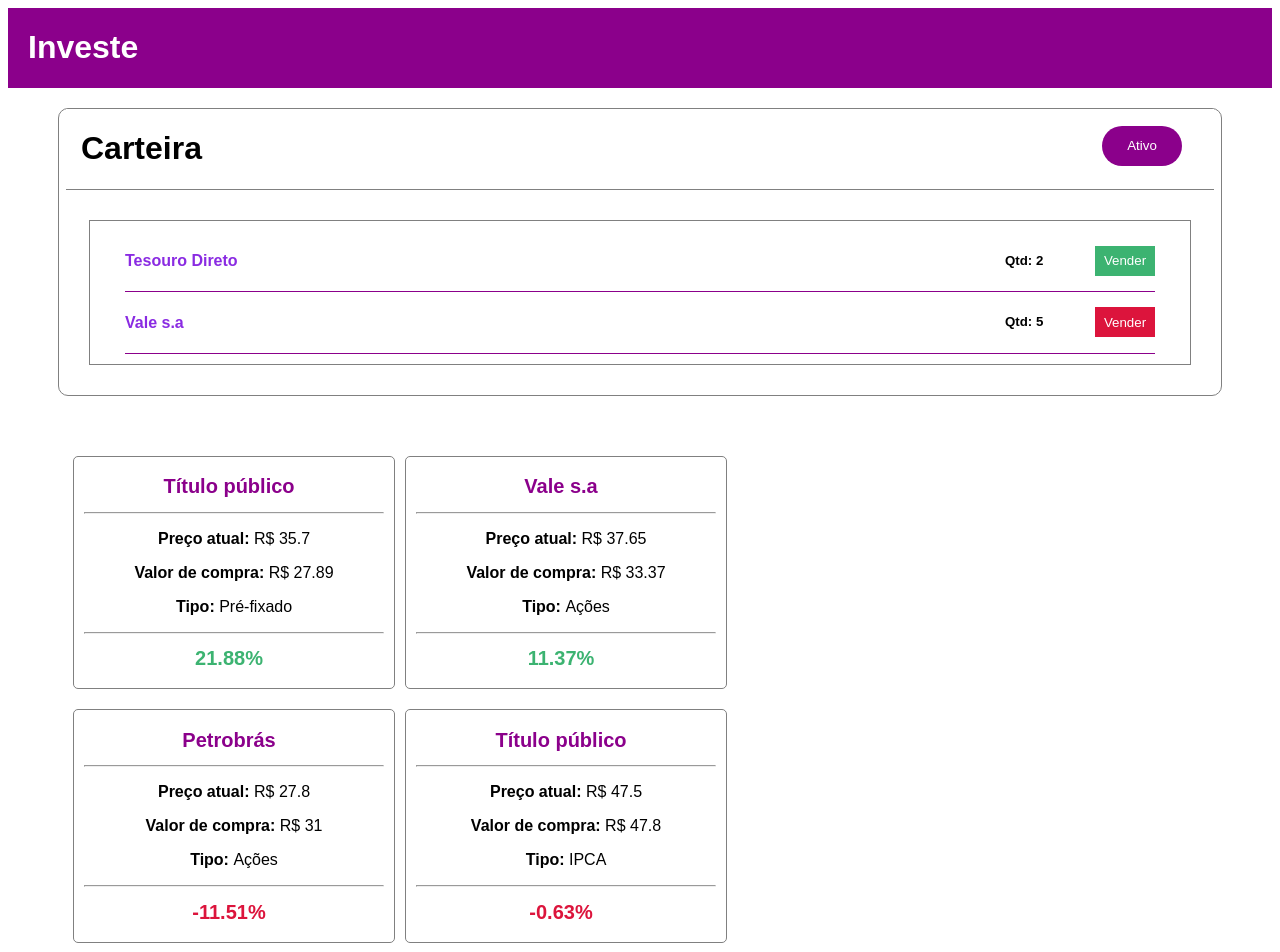
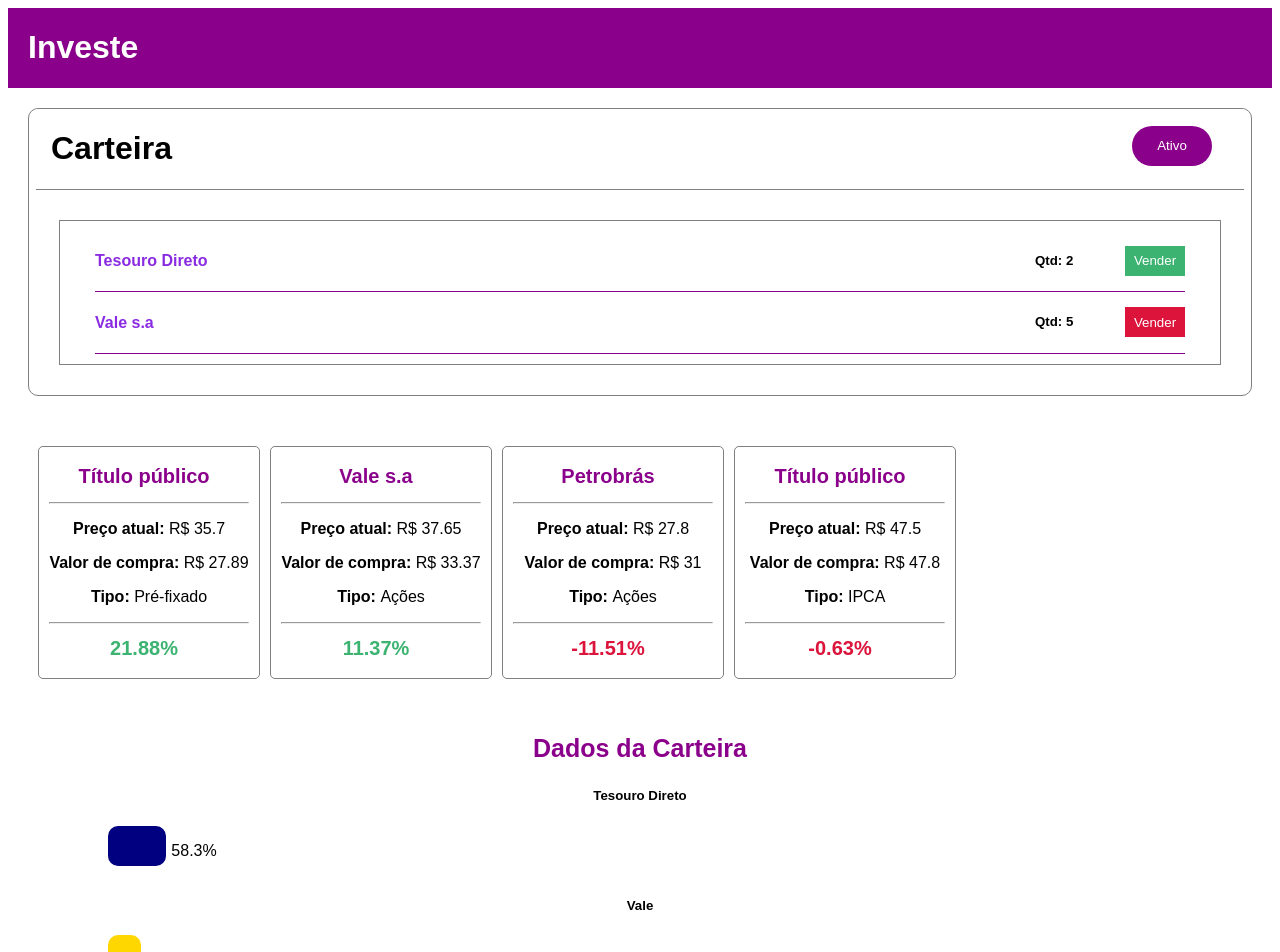
Before and after one commit to redsmedeiros/Investe, a React (Create React App) app: page / in a window 1280 px wide. Shown: the top 952 px of the page. Built offline with nearby package versions, Linux system fonts and the light colour scheme.

Commit message:
Update 4 files

```diff
--- a/src/Cards.css
+++ b/src/Cards.css
@@ -1,9 +1,11 @@
 .cards{
     display: flex;
+    flex-direction: row;
     flex-wrap: wrap;
-    width: 700px;
-    padding: 20px;
-    margin: 20px 0px 0px 45px;
+    align-items: center;
+    align-content: center;
+    padding: 30px;
+
 
 }
 
@@ -13,7 +15,7 @@
     margin-right: 10px;
     padding: 5px 10px;
     margin-top: 20px;
-    width: 300px;
+    width: 200px;
 }
 
 .cards-card h1{
--- a/src/Grafico.css
+++ b/src/Grafico.css
@@ -3,3 +3,14 @@
     height: 400px;
 
 }
+
+h3{
+    font-size: 25px;
+    color:#8b008b;
+}
+
+.grafico-dados{
+    display: flex;
+    flex-direction: row;
+    margin: 0 100px;
+}
--- a/src/Grafico.js
+++ b/src/Grafico.js
@@ -3,11 +3,24 @@
 const grafico = ()=>{
 
     const investimentos = [
-        {id:1, nome: "Tesouro Direto", qtd:2},
-        {id:2, nome: "Vale", qtd: 2},
-        {id:3, nome: "Petrobrás", qtd: 1}
+        {id:1, nome: "Tesouro Direto", qtd:7, color:"#000080"},
+        {id:2, nome: "Vale", qtd: 4, color:"#ffd700"},
+        {id:3, nome: "Petrobrás", qtd: 1, color:"#00fa9a"}
 
     ]
+
+    const cor = [
+        "#1c1c1c",
+        "#0000CD",
+        "#FFD700"
+        ]
+
+    const geradorCor = ()=>{
+        investimentos.forEach(x =>{
+          let number = Math.random()
+          return "teste"
+        })
+    }
 
     const calculoGrafico = ()=>{
         let total = 0
@@ -31,9 +44,16 @@
 
     return (
         <div className="container-grafico">
+            <h3>Dados da Carteira</h3>
            {investimentos.map(i => (
-               <div style={{width: height(i.qtd), height: "40px", backgroundColor: "#1c1c1c", }}>
-                   {height(i.qtd)}
+               <div>
+                   <div>
+                       <h5>{i.nome}</h5>
+                       <div className="grafico-dados">
+                          <div style={{backgroundColor: i.color, width: height(i.qtd), height: "40px", borderRadius:"10px", marginRight:"5px"}}></div>
+                          <p>{percent(i.qtd)}</p>
+                       </div>
+                   </div>
                </div>
            ))}
         </div>
--- a/src/Investimentos.css
+++ b/src/Investimentos.css
@@ -1,9 +1,8 @@
 .card{
     background-color: white;
-
     margin-top: 20px;
-    margin-left: 50px;
-    margin-right: 50px;
+    margin-left: 20px;
+    margin-right: 20px;
     border: 1px solid #808080;
     border-radius: 10px;
 }
```
